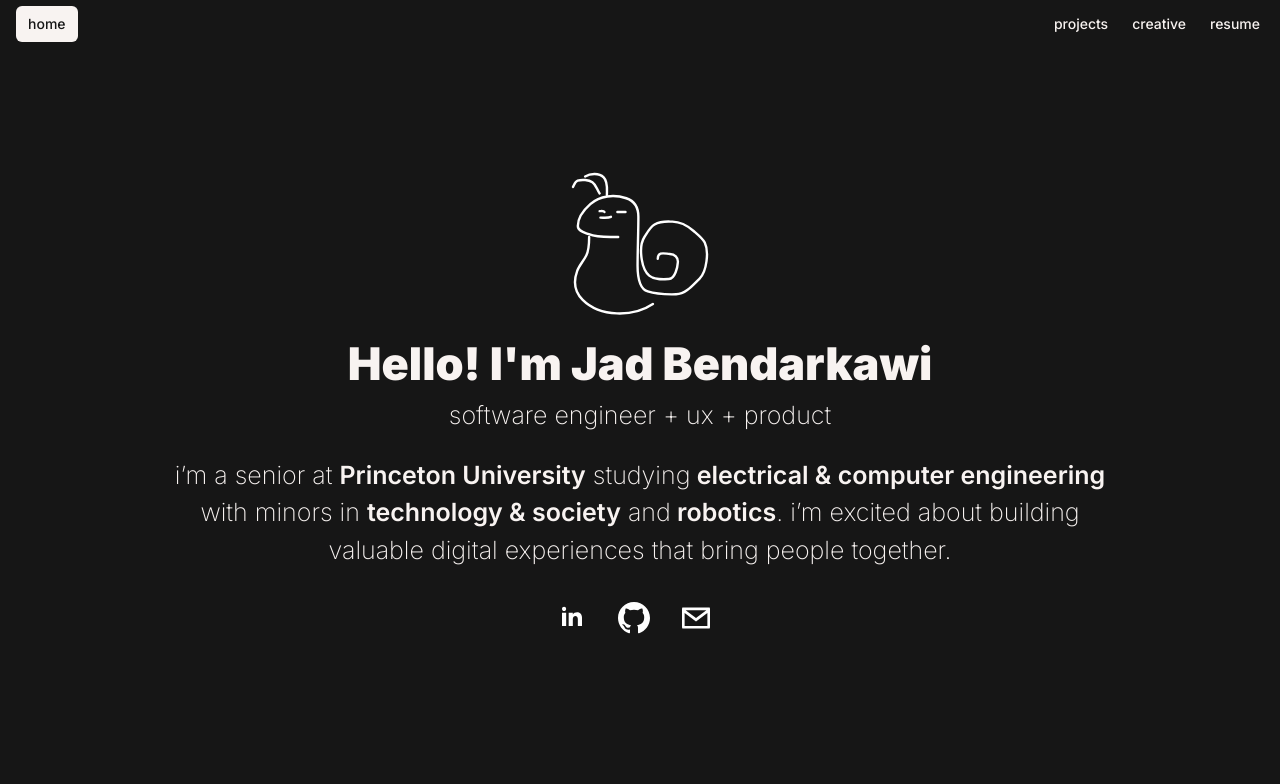
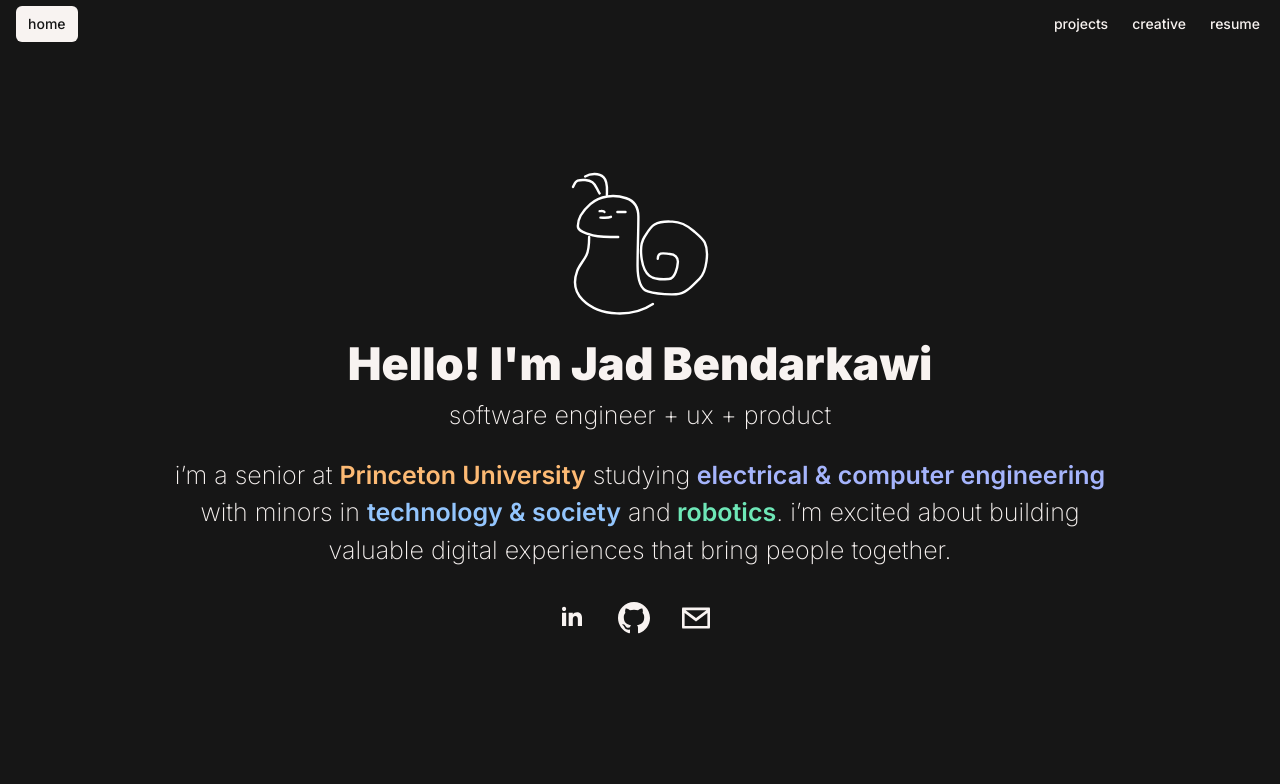
Before and after one commit to jad-bend/personal-site, a Next.js app: page / in a window 1280 px wide. Shown: the top 784 px of the page. Built offline with nearby package versions, Linux system fonts and the light colour scheme.

Commit message:
colors text

```diff
--- a/app/Cursor.tsx
+++ b/app/Cursor.tsx
@@ -8,6 +8,7 @@
   return (
     <>
       <div
+        className="transition-all ease-in-out "
         style={{
           left: `${x}px`,
           top: `${y}px`,
--- a/app/page.tsx
+++ b/app/page.tsx
@@ -1,6 +1,6 @@
 "use client";
 
-import { MouseEventHandler, useRef } from "react";
+import { MouseEventHandler, useRef, useState } from "react";
 import Spline from "@splinetool/react-spline";
 import { useRouter } from "next/router";
 import Link from "next/link";
@@ -9,7 +9,7 @@
 function Snail() {
   return (
     <>
-      <div className="hover:animate-bounce lg:w-[138px] lg:h-[143px]">
+      <div className="hover:animate-bounce lg:w-[138px] lg:h-[143px] lg:scale-100">
         <svg
           xmlns="http://www.w3.org/2000/svg"
           viewBox="0 0 138 143"
@@ -74,12 +74,18 @@
           software engineer + ux + product
         </div>
         <div className="font-[200] text-[25px] lg:w-[963px] text-center pt-[22px] text-[#f8f3f1]">
-          i’m a senior at <b className="font-[600]">Princeton University</b>{" "}
+          i’m a senior at{" "}
+          <b className="font-[600] text-orange-300">Princeton University</b>{" "}
           studying
-          <b className="font-[600]"> electrical & computer engineering</b> with
-          minors in <b className="font-[600]"> technology & society</b> and
-          <b className="font-[600]"> robotics</b>. i’m excited about building
-          valuable digital experiences that bring people together.{" "}
+          <b className="font-[600] text-indigo-300">
+            {" "}
+            electrical & computer engineering
+          </b>{" "}
+          with minors in{" "}
+          <b className="font-[600] text-blue-300"> technology & society</b> and
+          <b className="font-[600] text-emerald-300"> robotics</b>. i’m excited
+          about building valuable digital experiences that bring people
+          together.{" "}
         </div>
         <div className="justify-center flex mt-[25px]">
           <a
@@ -88,7 +94,7 @@
           >
             <svg
               xmlns="http://www.w3.org/2000/svg"
-              className="h-5 w-5 fill-white transition ease-in-out duration-300 group-hover:fill-[#161616]"
+              className="h-5 w-5 fill-[#f8f3f1] transition ease-in-out duration-300 group-hover:fill-[#161616]"
               viewBox="0 0 24 24"
             >
               <path d="M4.98 3.5c0 1.381-1.11 2.5-2.48 2.5s-2.48-1.119-2.48-2.5c0-1.38 1.11-2.5 2.48-2.5s2.48 1.12 2.48 2.5zm.02 4.5h-5v16h5v-16zm7.982 0h-4.968v16h4.969v-8.399c0-4.67 6.029-5.052 6.029 0v8.399h4.988v-10.131c0-7.88-8.922-7.593-11.018-3.714v-2.155z" />
@@ -100,7 +106,7 @@
           >
             <svg
               xmlns="http://www.w3.org/2000/svg"
-              className="h-8 w-8 fill-white transition ease-in-out duration-300 group-hover:fill-[#161616]"
+              className="h-8 w-8 fill-[#f8f3f1] transition ease-in-out duration-300 group-hover:fill-[#161616]"
               viewBox="0 0 24 24"
             >
               <path d="M12 0c-6.626 0-12 5.373-12 12 0 5.302 3.438 9.8 8.207 11.387.599.111.793-.261.793-.577v-2.234c-3.338.726-4.033-1.416-4.033-1.416-.546-1.387-1.333-1.756-1.333-1.756-1.089-.745.083-.729.083-.729 1.205.084 1.839 1.237 1.839 1.237 1.07 1.834 2.807 1.304 3.492.997.107-.775.418-1.305.762-1.604-2.665-.305-5.467-1.334-5.467-5.931 0-1.311.469-2.381 1.236-3.221-.124-.303-.535-1.524.117-3.176 0 0 1.008-.322 3.301 1.23.957-.266 1.983-.399 3.003-.404 1.02.005 2.047.138 3.006.404 2.291-1.552 3.297-1.23 3.297-1.23.653 1.653.242 2.874.118 3.176.77.84 1.235 1.911 1.235 3.221 0 4.609-2.807 5.624-5.479 5.921.43.372.823 1.102.823 2.222v3.293c0 .319.192.694.801.576 4.765-1.589 8.199-6.086 8.199-11.386 0-6.627-5.373-12-12-12z" />
@@ -112,7 +118,7 @@
           >
             <svg
               viewBox="0 0 8 6"
-              className="h-7 w-7 rounded-[5px] fill-white transition ease-in-out duration-300 group-hover:fill-[#161616]"
+              className="h-7 w-7 rounded-[5px] fill-[#f8f3f1] transition ease-in-out duration-300 group-hover:fill-[#161616]"
               xmlns="http://www.w3.org/2000/svg"
             >
               <path d="m0 0h8v6h-8zm.75 .75v4.5h6.5v-4.5zM0 0l4 3 4-3v1l-4 3-4-3z" />
@@ -227,7 +233,7 @@
         <div className={projectCardStyles}>
           <div className="pl-7">
             <div
-              className="text-[#f8f3f1] font-black text-[30px] mb-[5px] pt-7 bg-left-bottom bg-gradient-to-r from-black to-black bg-[length:0%_2px] bg-no-repeat group-hover:bg-[length:100%_2px] transition-all duration-500 ease-out"
+              className="text-[#f8f3f1] font-black text-[30px] mb-[5px] pt-7 bg-left-bottom bg-gradient-to-r from-black to-black bg-[length:0%_2px] bg-no-repeat group-hover:bg-[length:100%_2px] transition-all duration-500 ease-out "
               style={{ width: "fit-content" }}
             >
               {title}
@@ -332,10 +338,7 @@
         </nav>
       </div>
 
-      <div
-        ref={homeRef}
-        className="flex items-center justify-center pt-[172px]"
-      >
+      <div className="flex items-center justify-center pt-[172px]">
         <Snail />
       </div>
 
```
